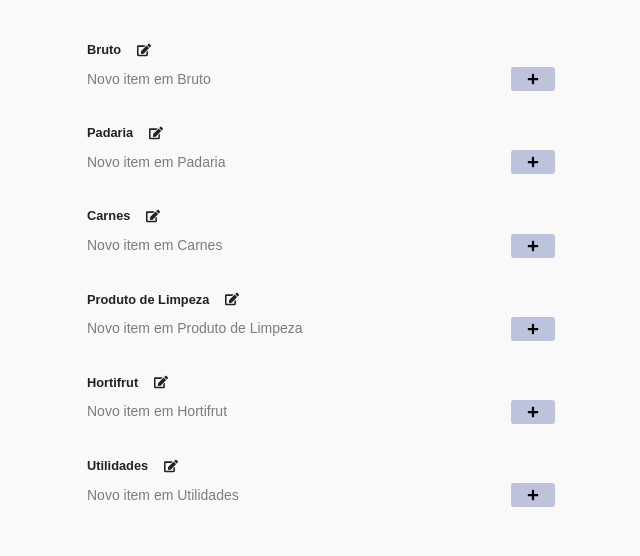
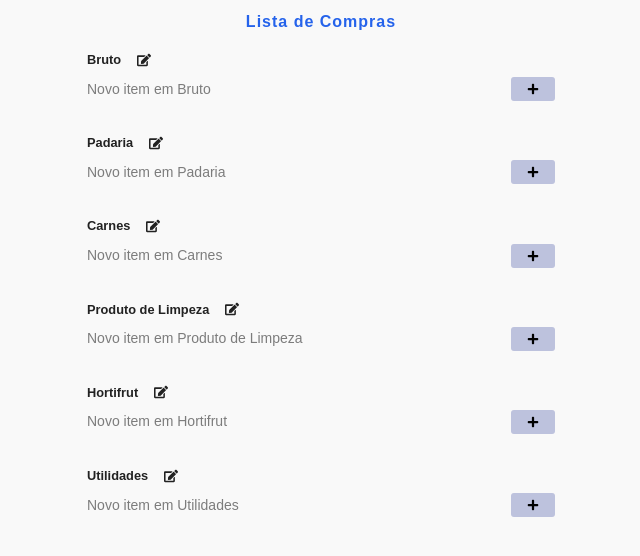
Before and after one commit to ThiagoHouse/ListaDeCompras, a Next.js app: page / in a window 1280 px wide. Shown: the top 556 px of the page, without its empty margins (319-959 px from the left). Built offline with nearby package versions, Linux system fonts and the light colour scheme.

Commit message:
Cria um título

```diff
--- a/src/app/globals.css
+++ b/src/app/globals.css
@@ -125,7 +125,7 @@ body {
 /* Adicione ao seu globals.css */
 .container {
   max-width: 500px;
-  margin: 40px auto;
+  margin: 10px auto;
   padding: 0 16px;
   font-family: sans-serif;
 }
--- a/src/app/page.tsx
+++ b/src/app/page.tsx
@@ -164,7 +164,19 @@ export default function Home() {
 
   return (
     <div className="container">
-      <div style={{ maxWidth: 500, margin: "40px auto", fontFamily: "sans-serif" }}>
+      <h1 style={{
+      textAlign: "center",
+      marginTop: 0,
+      marginBottom: 0,
+      fontFamily: "inherit",
+      fontWeight: 700,
+      fontSize: "1.0em",
+      letterSpacing: "1px",
+      color: "#2563eb"
+    }}>
+      Lista de Compras
+    </h1>
+      <div style={{ maxWidth: 500, margin: "10px auto", fontFamily: "sans-serif" }}>
         {categorias.map((categoria) => (
           <div key={categoria} style={{ marginBottom: 24 }}>
             {categoriaEditando === categoria ? (
```
